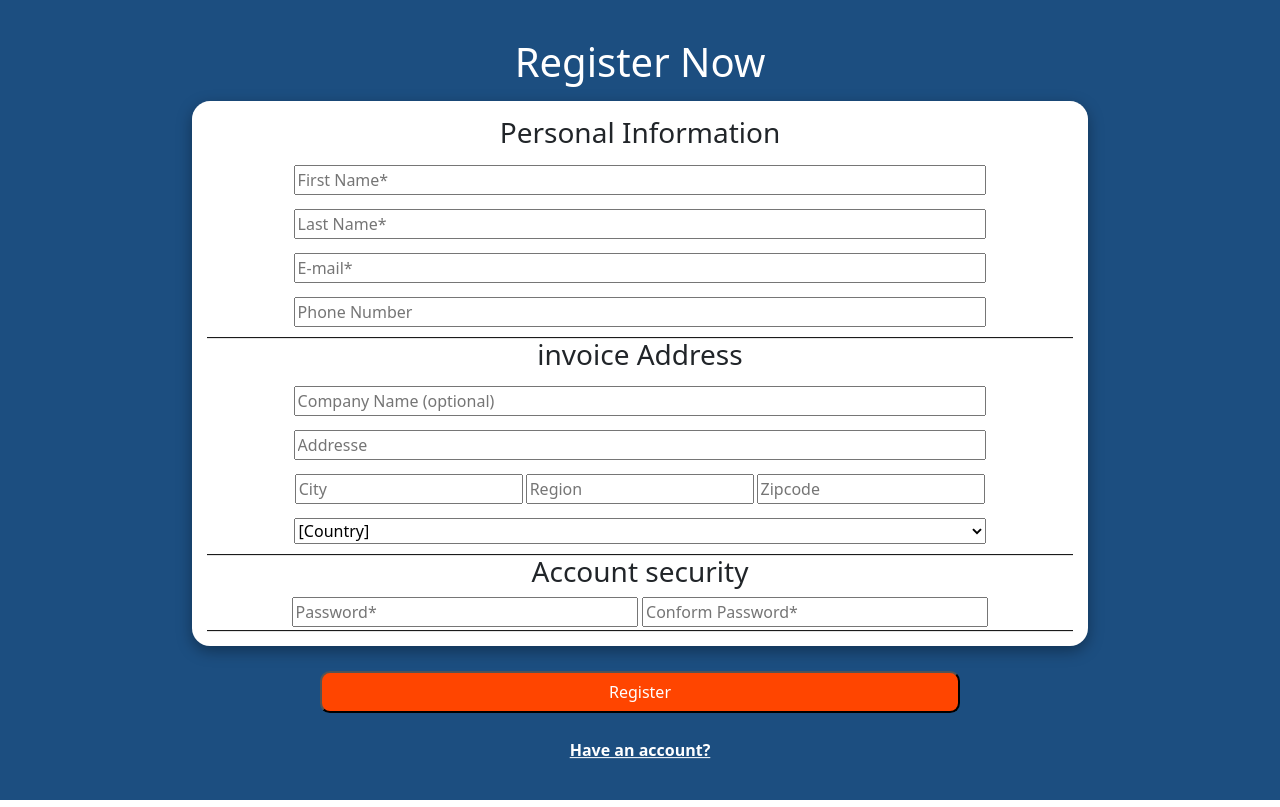
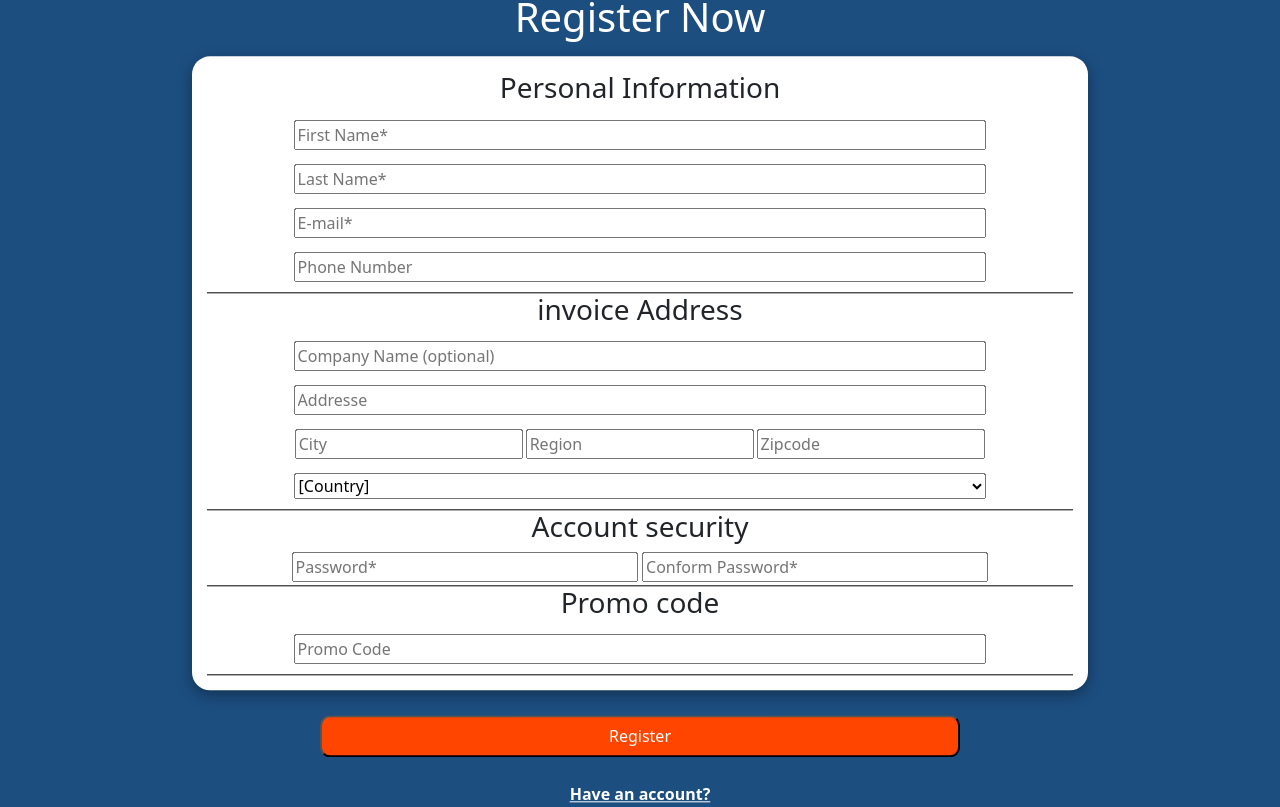
Before and after one commit to Yehiakobeyssy/Yktechnology, a PHP site: page /work/user/index.php?do=signup in a window 1280 px wide. Run offline with PHP 8.4, Linux system fonts and the light colour scheme; data that the repository does not hold is empty; some libraries are stand-ins or nearby versions.

Commit message:
add promocode for user

```diff
--- a/user/css/index.css
+++ b/user/css/index.css
@@ -99,13 +99,13 @@ body{
     width: 60%;
     margin: 15px auto;
 }
-.personal_information,.invoiceAdd{
+.personal_information,.invoiceAdd,.promo_code{
     display: flex;
     flex-direction: column;
     padding-bottom: 3px;
     border-bottom: black 1px solid;
 }
-.personal_information input,.invoiceAdd input ,.invoiceAdd select{
+.personal_information input,.invoiceAdd input ,.invoiceAdd select ,.promo_code input{
     width: 80%;
     margin: 7px auto;
     font-size: 16px;
--- a/user/index.php
+++ b/user/index.php
@@ -118,6 +118,10 @@
                             <input type="password" name="Client_Password" id="txtnewpass" placeholder="Password" required>
                             <input type="password" name="Client_Password_conform" id="txtconform" placeholder="Conform Password" required>
                         </div>
+                        <div class="promo_code">
+                            <h3>Promo code</h3>
+                            <input type="text" name="txtpromocode" id="" placeholder="Promo Code">
+                        </div>
                         <div class="alert alert-danger error"></div>
                     </div>
                     <div class="controllbtn">
@@ -143,10 +147,11 @@
                                 $Client_country        =$_POST['Client_country'];
                                 $Client_Password       =$_POST['Client_Password'];
                                 $Client_Acctivationcode=sha1('date'.$Client_FName);
+                                $promo_Code            =$_POST['txtpromocode'];
                                 $client_active         =1;
 
-                                $sql=$con->prepare('INSERT INTO tblclients (Client_FName,Client_LName,Client_email,Client_Phonenumber,Client_companyName,Client_addresse,Client_city,Client_Region,Client_zipcode,Client_country,Client_Password,Client_Acctivationcode,client_active)
-                                                    VALUES (:Client_FName,:Client_LName,:Client_email,:Client_Phonenumber,:Client_companyName,:Client_addresse,:Client_city,:Client_Region,:Client_zipcode,:Client_country,:Client_Password,:Client_Acctivationcode,:client_active)');
+                                $sql=$con->prepare('INSERT INTO tblclients (Client_FName,Client_LName,Client_email,Client_Phonenumber,Client_companyName,Client_addresse,Client_city,Client_Region,Client_zipcode,Client_country,Client_Password,Client_Acctivationcode,promo_Code,client_active)
+                                                    VALUES (:Client_FName,:Client_LName,:Client_email,:Client_Phonenumber,:Client_companyName,:Client_addresse,:Client_city,:Client_Region,:Client_zipcode,:Client_country,:Client_Password,:Client_Acctivationcode,:promo_Code,:client_active)');
                                 $sql->execute(array(
                                     'Client_FName'          =>$Client_FName ,
                                     'Client_LName'          =>$Client_LName ,
@@ -160,6 +165,7 @@
                                     'Client_country'        =>$Client_country ,
                                     'Client_Password'       =>sha1($Client_Password) ,
                                     'Client_Acctivationcode'=>$Client_Acctivationcode ,
+                                    'promo_Code'            =>$promo_Code,
                                     'client_active'         =>$client_active
                                 ));
                                 require_once '../mail.php';
```
